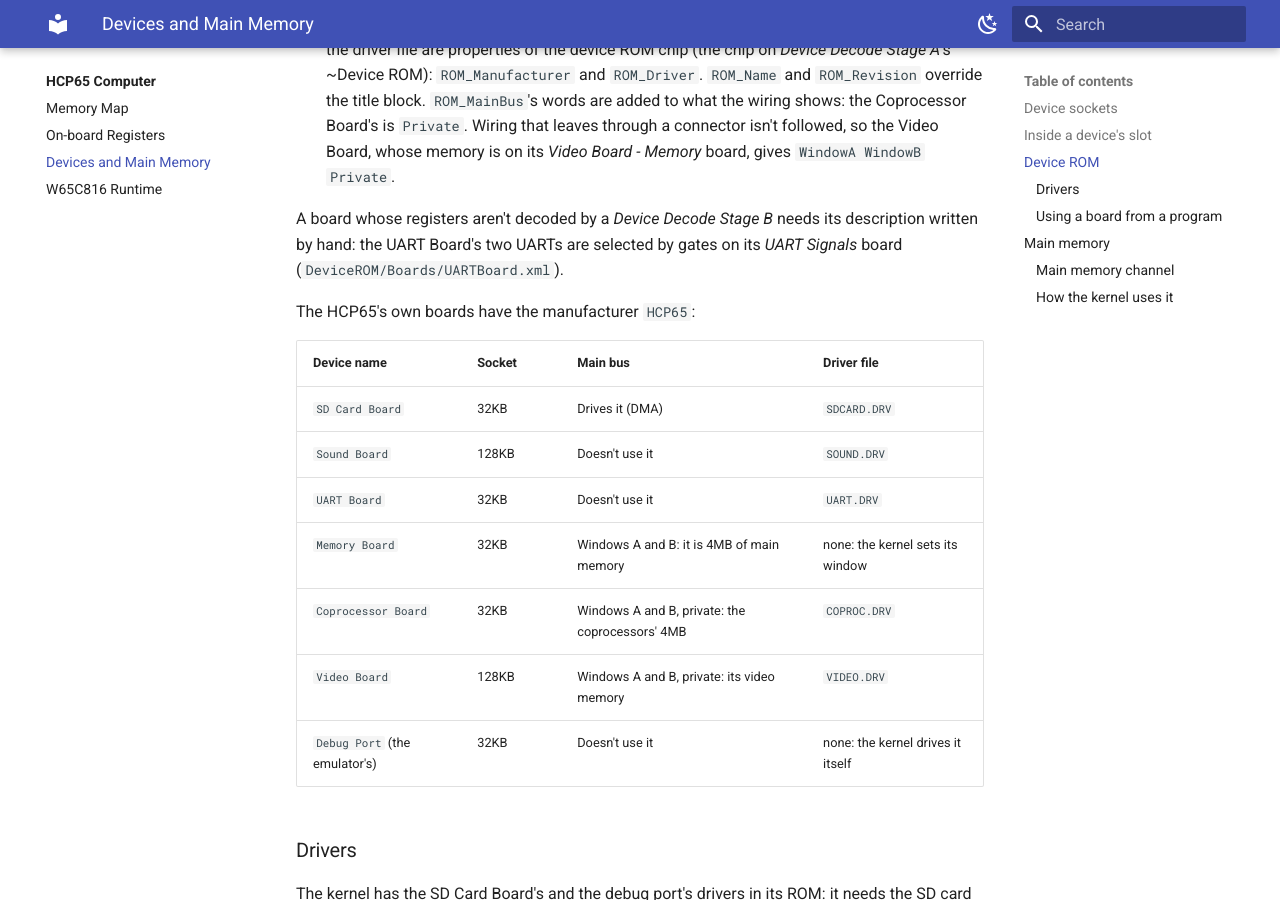
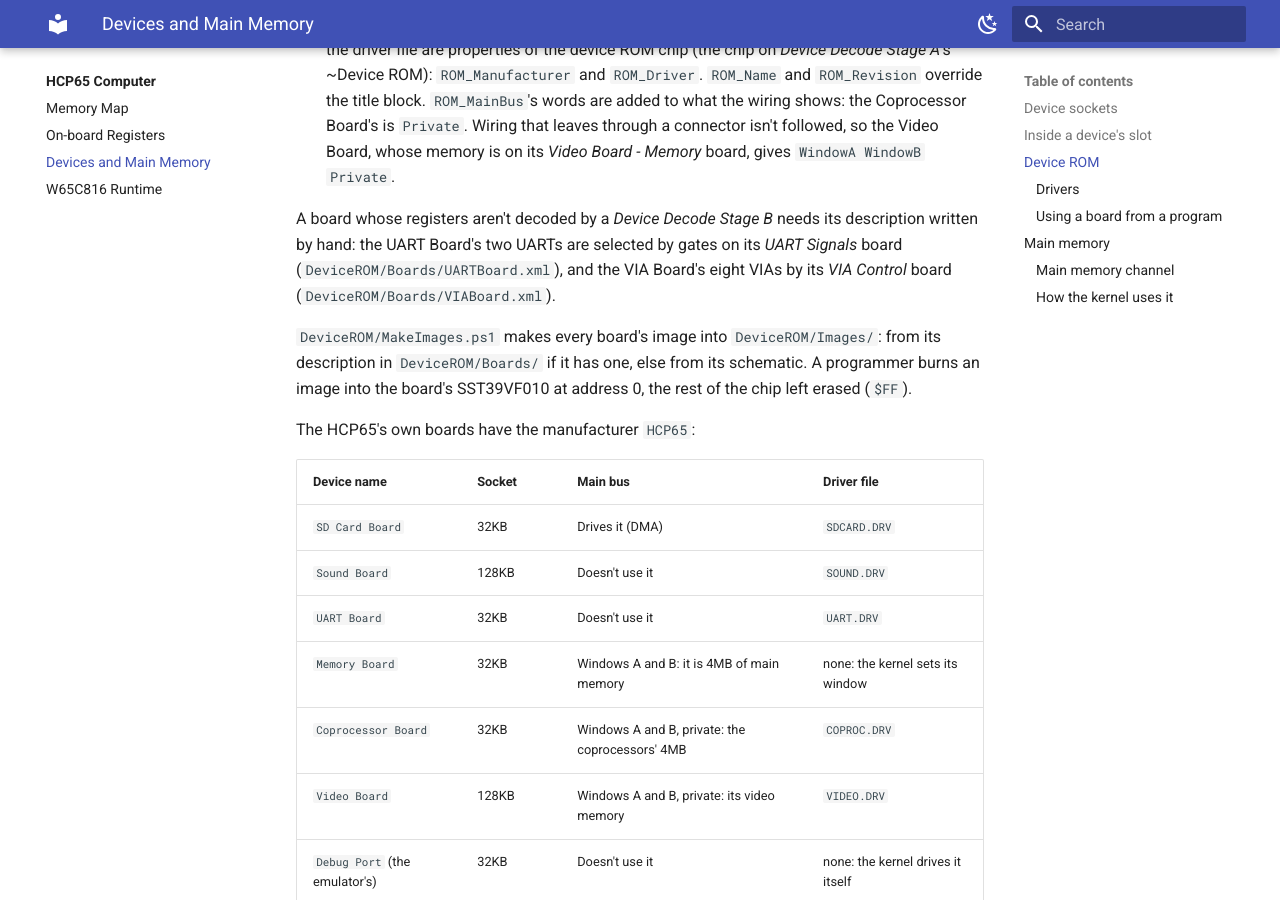
Before and after one commit to andrewpaterson/HCP65, an MkDocs documentation site: the page built from Website/docs/hcp65/devices.md, in a window 1280 px wide and 900 px high, scrolled down 3565 px. Built offline with MkDocs 1.6.1 and Material for MkDocs 9.7.7, drawn with Linux system fonts in a browser that asks for light colours.

Commit message:
DeviceROM: MakeImages.ps1 makes every board's ROM image for the programmer
Into DeviceROM\Images (not committed): from the board's description in Boards\ if it has one, else from its
schematic, with the worked-out description beside the image.  devices.md says how to burn one.

```diff
--- a/Website/docs/hcp65/devices.md
+++ b/Website/docs/hcp65/devices.md
@@ -123,7 +123,12 @@ the current directory unless it is named) and makes the image from it.  From the
 
 A board whose registers aren't decoded by a *Device Decode Stage B* needs its description written by
 hand: the UART Board's two UARTs are selected by gates on its *UART Signals* board
-(`DeviceROM/Boards/UARTBoard.xml`).
+(`DeviceROM/Boards/UARTBoard.xml`), and the VIA Board's eight VIAs by its *VIA Control* board
+(`DeviceROM/Boards/VIABoard.xml`).
+
+`DeviceROM/MakeImages.ps1` makes every board's image into `DeviceROM/Images/`: from its description
+in `DeviceROM/Boards/` if it has one, else from its schematic.  A programmer burns an image into the
+board's SST39VF010 at address 0, the rest of the chip left erased (`$FF`).
 
 The HCP65's own boards have the manufacturer `HCP65`:
 
```
Also changed, not shown: 2 other files.
